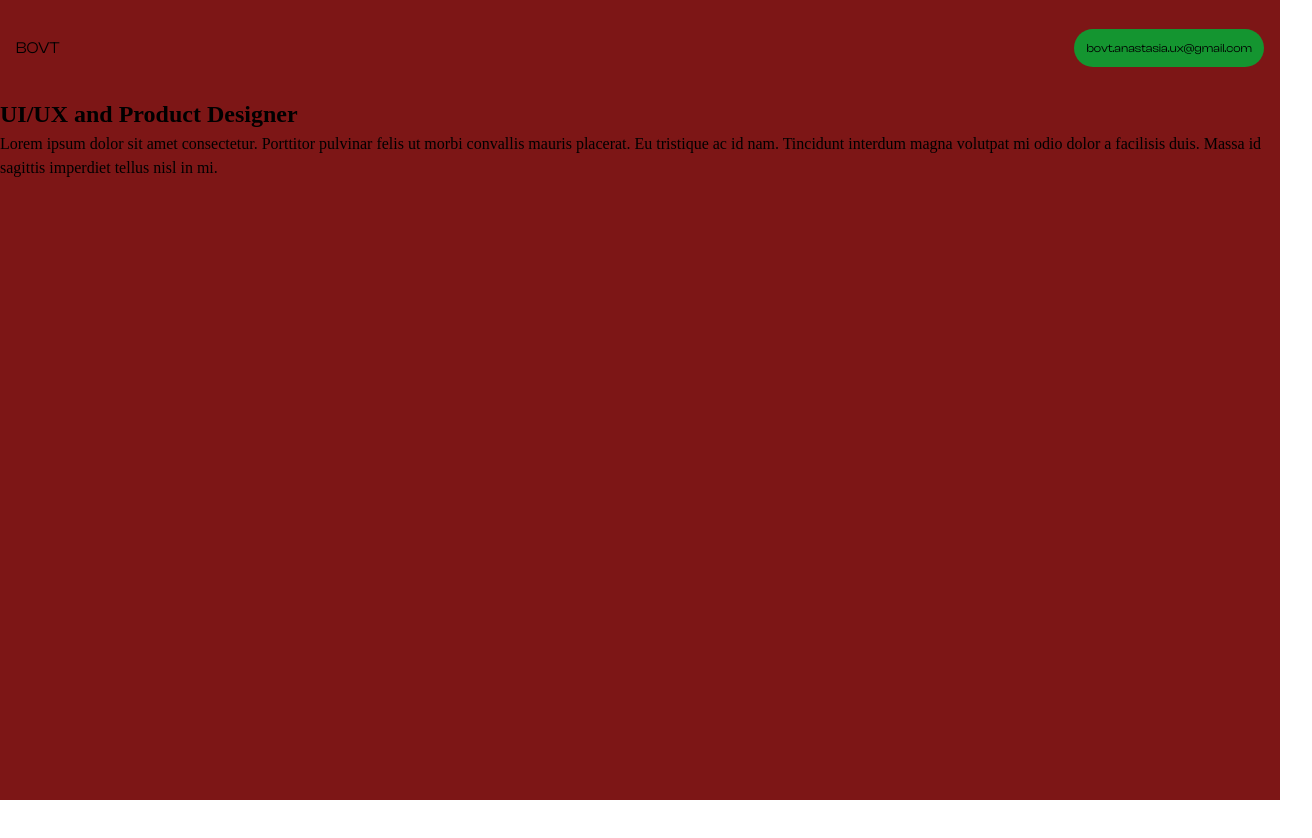
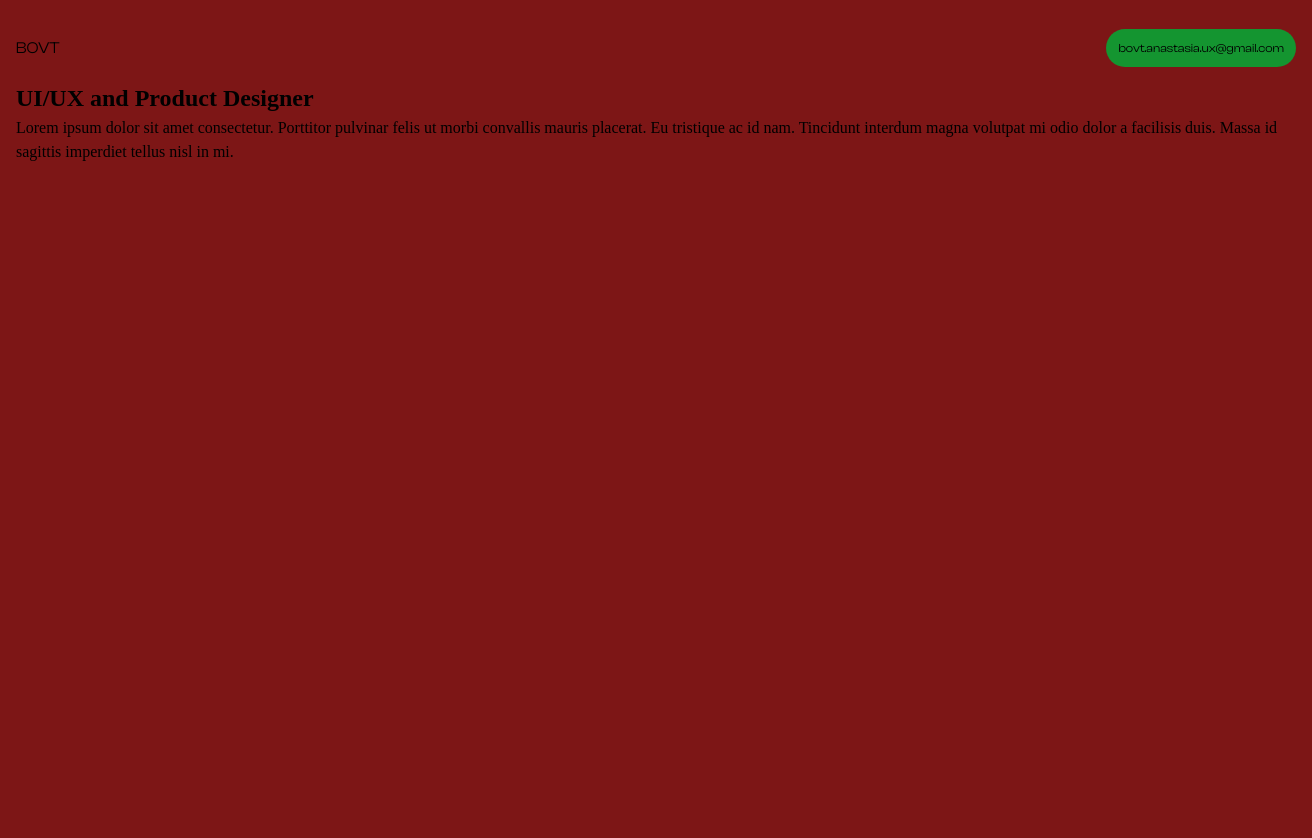
Before and after one commit to IgBovt/Portfolio, a React (Vite) app: page / in a window 1280 px wide. Shown: the top 838 px of the page, 1312 px wide, since content can reach past the window. Before the commit the page ends 800 px from the top, so only its background shows below. Built offline with nearby package versions, Linux system fonts and the light colour scheme.

Commit message:
Update Welcome.module.css

```diff
--- a/src/components/Welcome/Welcome.module.css
+++ b/src/components/Welcome/Welcome.module.css
@@ -2,13 +2,13 @@
   width: 100%;
   height: 100vh;
   background-color: #7d1616;
+  padding: 16px 16px 40px 16px;
 }
 .header {
   display: flex;
   justify-content: space-between;
   align-items: center;
   height: 64px;
-  padding: 16px;
   font-family: 'ClashDisplay';
 }
 .auteur {
```
